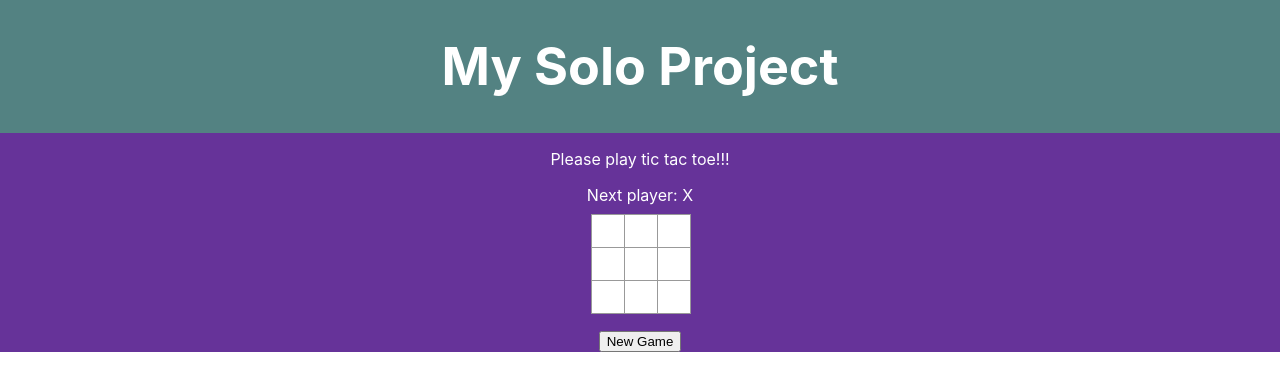
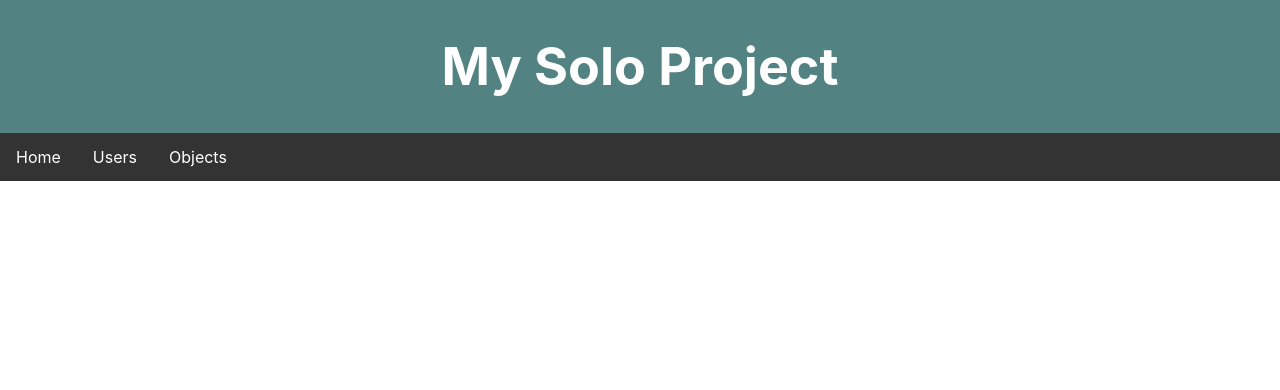
Before and after one commit to JakeTrapnell/solo_frontend, a React (Create React App) app: page / in a window 1280 px wide. Shown: the top 390 px of the page. Built offline with nearby package versions, Linux system fonts and the light colour scheme.

Commit message:
-game +navBar +gitCommands

```diff
--- a/src/App.css
+++ b/src/App.css
@@ -1,5 +1,5 @@
 .App {
-  background-color: rebeccapurple;
+  background-color: white;
   text-align: center;
   color: white;
   text-align: -webkit-center;
@@ -15,37 +15,27 @@
   background-color: #538282;
 }
 
-.board-row{
-  clear: both;
-  content:"";
-  display: table;
-  justify-content: center;
-  align-content: center;
+ul {
+  list-style-type: none;
+  margin: 0;
+  padding: 0;
+  overflow: hidden;
+  background-color: #333;
 }
 
-.status{
-  margin-bottom: 10px;
+li {
+  float: left;
 }
 
-.square{
-  background: #fff;
-  border: 1px solid #999;
-  float: left;
-  font-size: 24px;
-  font-weight: bold;
-  line-height: 34px;
-  height: 34px;
-  margin-right: -1px;
-  margin-top: -1px;
-  padding: 0;
+li a {
+  display: block;
+  color: white;
   text-align: center;
-  width: 34px;
+  padding: 14px 16px;
+  text-decoration: none;
 }
 
-.spuare:focus{
-outline: none;
+/* Change the link color to #111 (black) on hover */
+li a:hover {
+  background-color: #111;
 }
-
-.game-info{
-  margin-left: 20px;
-}
--- a/src/App.js
+++ b/src/App.js
@@ -1,8 +1,7 @@
 import React, { Component } from 'react';
 import './App.css';
-import Header from './Header.js'
-import Game from './Game.js'
-import Reset from './Reset.js'
+import Header from './Header.js';
+import NavBarComp from './NavBarComp'
 
 class App extends Component {
 
@@ -14,9 +13,7 @@ class App extends Component {
           <header className="App-header">
             <Header headerProp="My Solo Project" />
           </header>
-          <p>Please play tic tac toe!!!</p>
-          <Game />
-          <Reset/>
+            <NavBarComp/>
         </div>
     )
   }
--- /dev/null
+++ b/src/NavBarComp.js
@@ -0,0 +1,17 @@
+import React, { Component } from 'react';
+
+class NavBarComp extends Component{
+
+    render()
+    {
+        return(
+            <ul >
+                <li><a href="default.asp">Home</a></li>
+                <li><a href="default.asp">Users</a></li>
+                <li><a href="default.asp">Objects</a></li>
+            </ul>
+        );
+    }
+}
+
+export default NavBarComp;
```
Also changed, not shown: git commands.txt (added).
